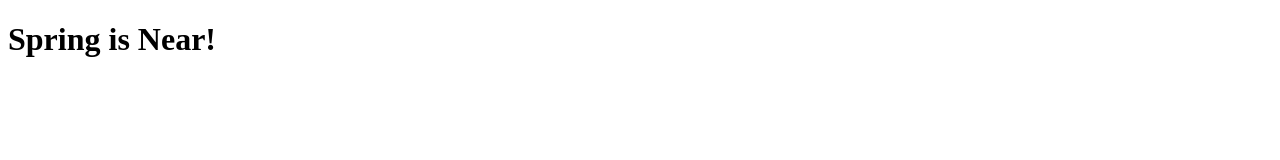
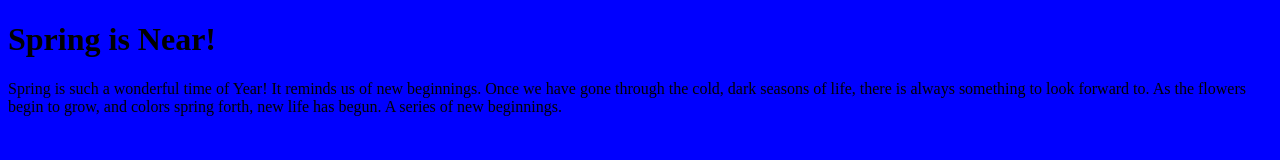
Before and after one commit to hopeviles24/Spring, a plain HTML site: page index.html in a window 1280 px wide. Drawn offline with Linux system fonts and the light colour scheme.

Commit message:
added a paragraph and style sheet

```diff
--- a/index.html
+++ b/index.html
@@ -2,9 +2,11 @@
 <html lang="en" dir="ltr">
   <head>
     <meta charset="utf-8">
-    <title></title>
+    <link rel="stylesheet" href="styles.css">
+    <title>Git Practice</title>
   </head>
   <body>
     <h1>Spring is Near!</h1>
+    <p>Spring is such a wonderful time of Year! It reminds us of new beginnings. Once we have gone through the cold, dark seasons of life, there is always something to look forward to. As the flowers begin to grow, and colors spring forth, new life has begun. A series of new beginnings.</p>
   </body>
 </html>
--- /dev/null
+++ b/styles.css
@@ -0,0 +1,3 @@
+body{
+  background-color: blue;
+}
```
